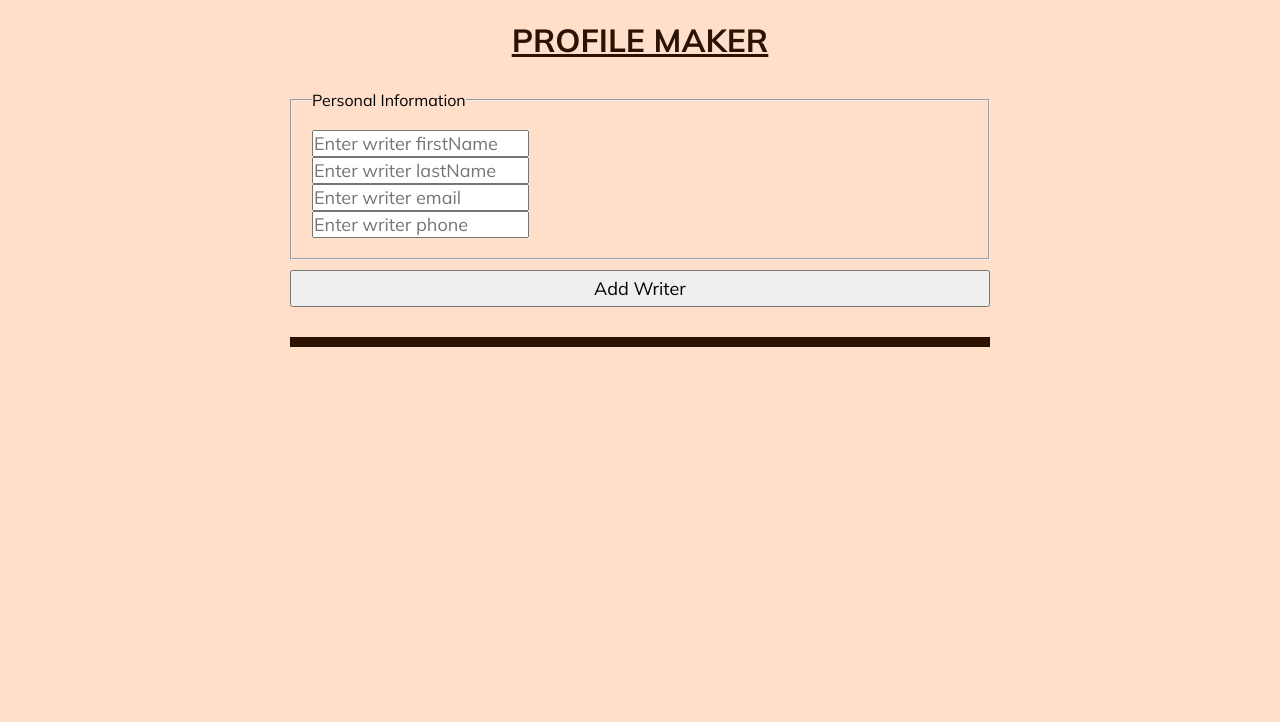
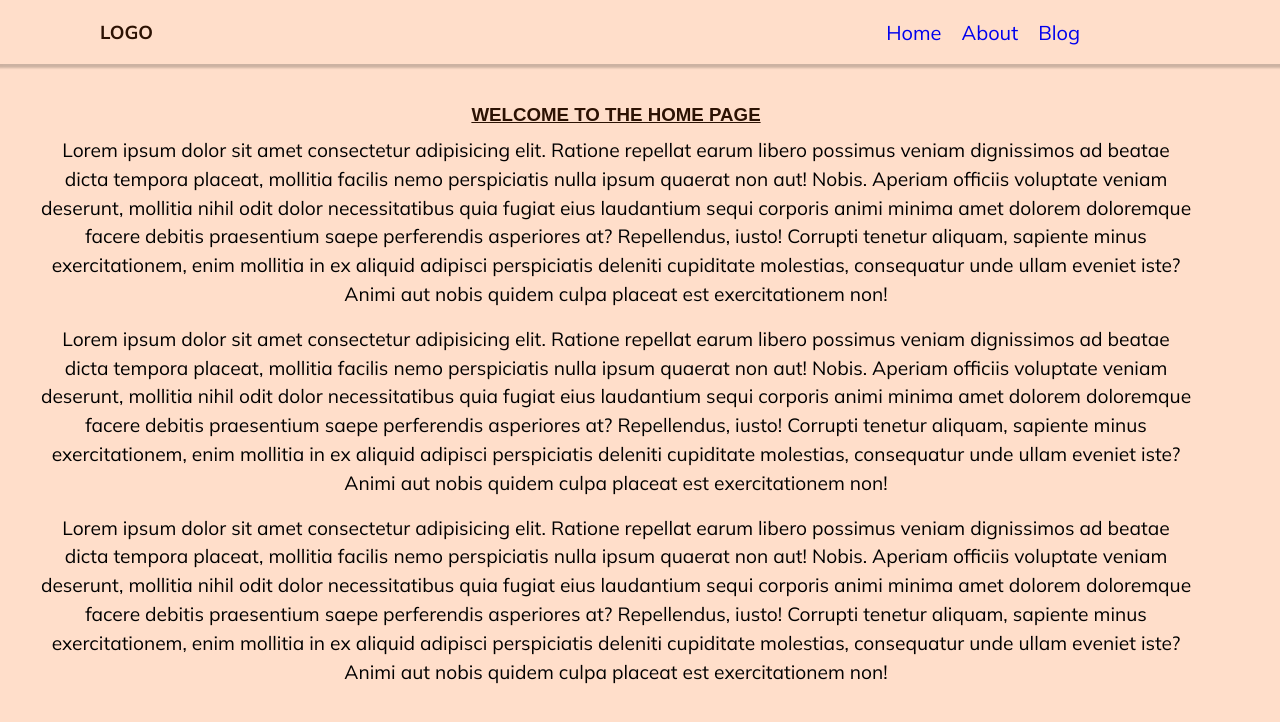
Before and after one commit to MaryDuodu/code-along, a React (Create React App) app: page / in a window 1280 px wide. Shown: the top 722 px of the page. Built offline with nearby package versions, Linux system fonts and the light colour scheme.

Commit message:
react component 8

```diff
--- a/package.json
+++ b/package.json
@@ -9,6 +9,7 @@
     "axios": "^0.26.1",
     "react": "^17.0.2",
     "react-dom": "^17.0.2",
+    "react-router-dom": "^6.3.0",
     "react-scripts": "5.0.0",
     "web-vitals": "^2.1.4"
   },
--- a/src/App.js
+++ b/src/App.js
@@ -1,30 +1,22 @@
-import useLocalStorage from "./hooks/useLocalStorage";
-import ProfileForm from "./components/ProfileForm";
-import ProfileCard from "./components/ProfileCard";
+import React from "react";
+import { BrowserRouter, Routes, Route } from "react-router-dom";
+import Blog from "./pages/Blog";
+import Home from "./pages/Home";
+import About from "./pages/Home";
+import Navbar from "./components/navbar/Navbar";
 
-function App() {
-  const [profiles, setProfiles] = useLocalStorage("profiles", []);
+const App = () => {
+  return (
+   <BrowserRouter>
+   <Navbar />
+    <Routes>
+      <Route path="about" element={<About />} />
+      <Route path="blog" element={<Blog />} />
+      <Route path="/" element={<Home />} />
+    </Routes>
 
-  const updateProfiles = (profile) => {
-    let arr = profiles;
-    arr.push(profile);
-    setProfiles([...arr]);
-  };
-
-  return (
-    <div className="app">
-      <h1> Profile Maker </h1>
-      <div>
-        <ProfileForm submit={updateProfiles} />
-        <hr />
-        <div className="list">
-          {profiles.map((person, index) => (
-            <ProfileCard key={index} writer={person} />
-          ))}
-        </div>
-      </div>
-    </div>
+   </BrowserRouter>
   );
-}
+};
 
 export default App;
--- /dev/null
+++ b/src/components/navbar/Navbar.js
@@ -0,0 +1,24 @@
+import React from 'react'
+import {Link} from "react-router-dom"
+import styles from "./Navbar.module.css"
+
+const Navbar = () => {
+  return (
+    <nav>
+        <h3>Logo</h3>
+        <ul>
+            <li>
+                <Link to ="/">Home</Link>
+            </li>
+            <li>
+                <Link to ="about"> About </Link>
+            </li>
+            <li>
+                <Link to = "blog">Blog</Link>
+            </li>
+        </ul>
+    </nav>
+  )
+}
+
+export default Navbar
--- /dev/null
+++ b/src/components/navbar/Navbar.module.css
@@ -0,0 +1,27 @@
+nav{
+    display: flex;
+    justify-content: space-between;
+    align-items: center;
+    box-shadow: 0 2px 2px 2px rgba(0, 0, 0, 0.2);
+    height: 4rem;
+    padding: 0 100px;
+}
+
+nav ul {
+    display: flex;
+    list-style: none;
+    gap: 20px;
+    padding-left: 50px;
+    padding-right: 100px;
+}
+
+nav ul li a{
+    text-decoration: none;
+    font-size: 20px;
+}
+
+nav ul li a:hover{
+    transform: (360deg);
+    color: red;
+
+}
--- a/src/index.css
+++ b/src/index.css
@@ -194,3 +194,20 @@ hr {
 .post > h3 {
   text-align: center;
 }
+
+section{
+  width: 90%;
+  text-align: center;
+  padding: 40px;
+}
+section h3{
+  margin: 0 0 10px 0;
+  text-decoration: underline;
+  font-family: sans-serif;
+}
+
+section p{
+  font-size: 1.2rem;
+  line-height: 1.5;
+  margin-bottom: 1rem;
+}
--- /dev/null
+++ b/src/pages/Blog.js
@@ -0,0 +1,26 @@
+import React from 'react'
+
+const Blog = () => {
+  return (
+    <section>
+        <h3>WELCOME TO THE BLOG PAGE</h3>
+        <p>Lorem ipsum dolor sit amet consectetur adipisicing elit. Ratione repellat earum libero possimus veniam dignissimos ad beatae dicta tempora placeat, mollitia facilis nemo perspiciatis nulla ipsum quaerat non aut! Nobis.
+        Aperiam officiis voluptate veniam deserunt, mollitia nihil odit dolor necessitatibus quia fugiat eius laudantium sequi corporis animi minima amet dolorem doloremque facere debitis praesentium saepe perferendis asperiores at? Repellendus, iusto!
+        Corrupti tenetur aliquam, sapiente minus exercitationem, enim mollitia in ex aliquid adipisci perspiciatis deleniti cupiditate molestias, consequatur unde ullam eveniet iste? Animi aut nobis quidem culpa placeat est exercitationem non!
+
+        </p>
+        <p>Lorem ipsum dolor sit amet consectetur adipisicing elit. Ratione repellat earum libero possimus veniam dignissimos ad beatae dicta tempora placeat, mollitia facilis nemo perspiciatis nulla ipsum quaerat non aut! Nobis.
+        Aperiam officiis voluptate veniam deserunt, mollitia nihil odit dolor necessitatibus quia fugiat eius laudantium sequi corporis animi minima amet dolorem doloremque facere debitis praesentium saepe perferendis asperiores at? Repellendus, iusto!
+        Corrupti tenetur aliquam, sapiente minus exercitationem, enim mollitia in ex aliquid adipisci perspiciatis deleniti cupiditate molestias, consequatur unde ullam eveniet iste? Animi aut nobis quidem culpa placeat est exercitationem non!
+
+        </p>
+        <p>Lorem ipsum dolor sit amet consectetur adipisicing elit. Ratione repellat earum libero possimus veniam dignissimos ad beatae dicta tempora placeat, mollitia facilis nemo perspiciatis nulla ipsum quaerat non aut! Nobis.
+        Aperiam officiis voluptate veniam deserunt, mollitia nihil odit dolor necessitatibus quia fugiat eius laudantium sequi corporis animi minima amet dolorem doloremque facere debitis praesentium saepe perferendis asperiores at? Repellendus, iusto!
+        Corrupti tenetur aliquam, sapiente minus exercitationem, enim mollitia in ex aliquid adipisci perspiciatis deleniti cupiditate molestias, consequatur unde ullam eveniet iste? Animi aut nobis quidem culpa placeat est exercitationem non!
+
+        </p>
+    </section>
+  )
+}
+
+export default Blog
--- /dev/null
+++ b/src/pages/Home.js
@@ -0,0 +1,26 @@
+import React from 'react'
+
+const Home = () => {
+  return (
+    <section>
+        <h3>WELCOME TO THE HOME PAGE</h3>
+        <p>Lorem ipsum dolor sit amet consectetur adipisicing elit. Ratione repellat earum libero possimus veniam dignissimos ad beatae dicta tempora placeat, mollitia facilis nemo perspiciatis nulla ipsum quaerat non aut! Nobis.
+        Aperiam officiis voluptate veniam deserunt, mollitia nihil odit dolor necessitatibus quia fugiat eius laudantium sequi corporis animi minima amet dolorem doloremque facere debitis praesentium saepe perferendis asperiores at? Repellendus, iusto!
+        Corrupti tenetur aliquam, sapiente minus exercitationem, enim mollitia in ex aliquid adipisci perspiciatis deleniti cupiditate molestias, consequatur unde ullam eveniet iste? Animi aut nobis quidem culpa placeat est exercitationem non!
+
+        </p>
+        <p>Lorem ipsum dolor sit amet consectetur adipisicing elit. Ratione repellat earum libero possimus veniam dignissimos ad beatae dicta tempora placeat, mollitia facilis nemo perspiciatis nulla ipsum quaerat non aut! Nobis.
+        Aperiam officiis voluptate veniam deserunt, mollitia nihil odit dolor necessitatibus quia fugiat eius laudantium sequi corporis animi minima amet dolorem doloremque facere debitis praesentium saepe perferendis asperiores at? Repellendus, iusto!
+        Corrupti tenetur aliquam, sapiente minus exercitationem, enim mollitia in ex aliquid adipisci perspiciatis deleniti cupiditate molestias, consequatur unde ullam eveniet iste? Animi aut nobis quidem culpa placeat est exercitationem non!
+
+        </p>
+        <p>Lorem ipsum dolor sit amet consectetur adipisicing elit. Ratione repellat earum libero possimus veniam dignissimos ad beatae dicta tempora placeat, mollitia facilis nemo perspiciatis nulla ipsum quaerat non aut! Nobis.
+        Aperiam officiis voluptate veniam deserunt, mollitia nihil odit dolor necessitatibus quia fugiat eius laudantium sequi corporis animi minima amet dolorem doloremque facere debitis praesentium saepe perferendis asperiores at? Repellendus, iusto!
+        Corrupti tenetur aliquam, sapiente minus exercitationem, enim mollitia in ex aliquid adipisci perspiciatis deleniti cupiditate molestias, consequatur unde ullam eveniet iste? Animi aut nobis quidem culpa placeat est exercitationem non!
+
+        </p>
+    </section>
+  )
+}
+
+export default Home;
```
Also changed, not shown: src/pages/About.js (added, +26 -0 lines), 1 other file (tests, documents, lock files or other folders).
